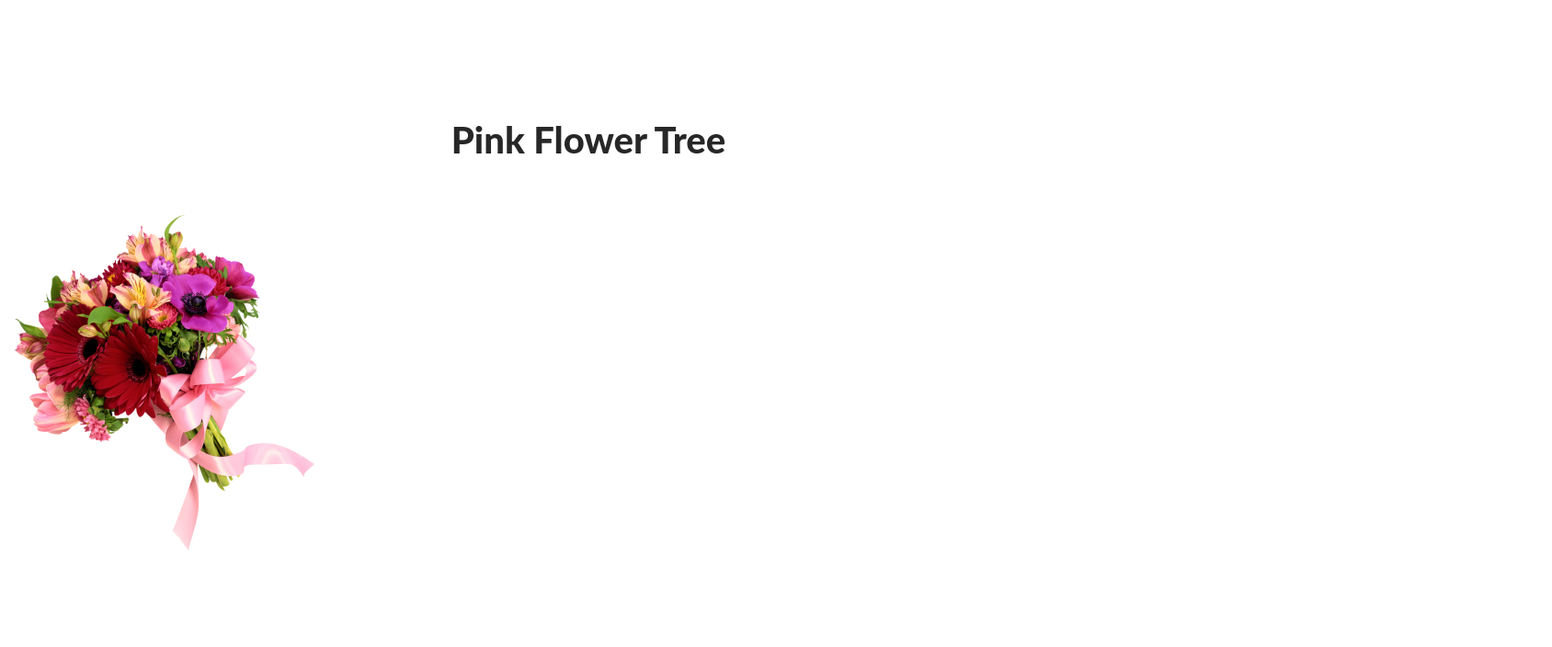
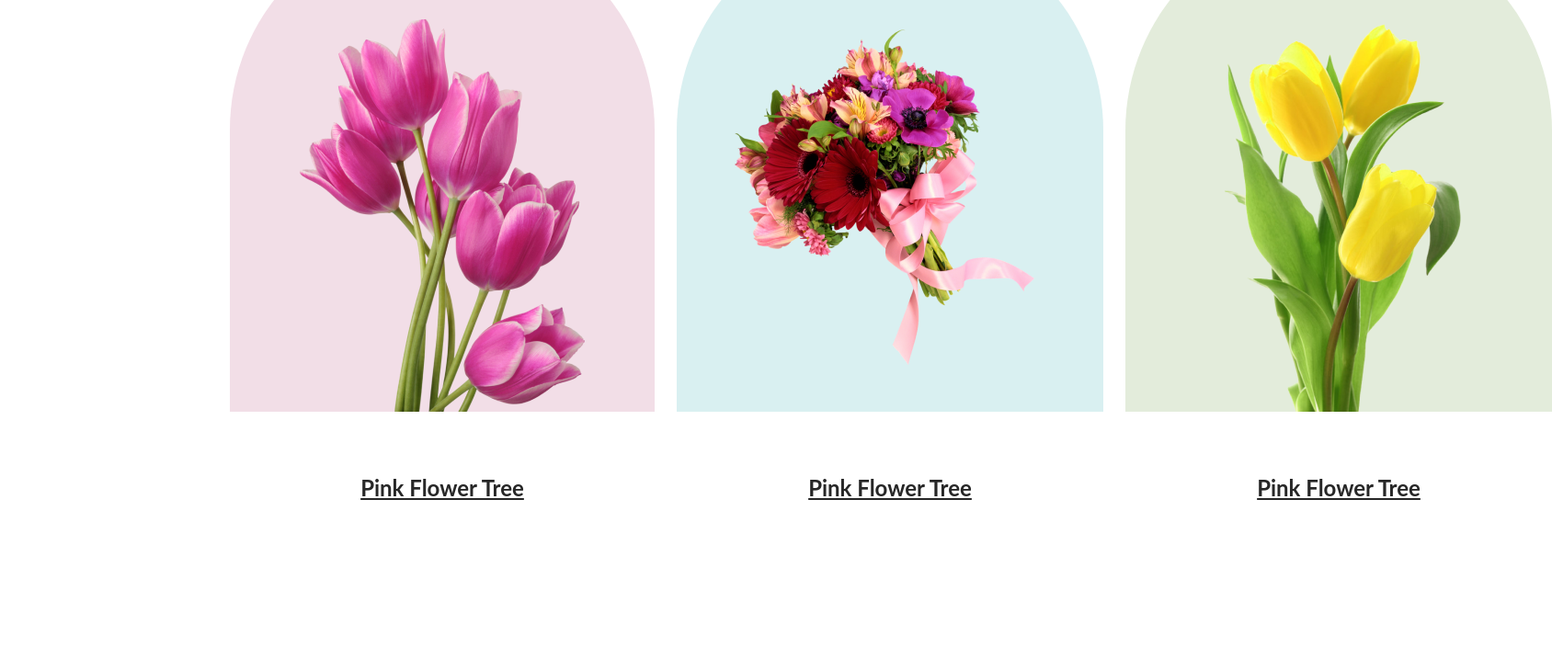
Before and after one commit to aditto11/first-assignment-repo, a plain HTML site: page index.html in a window 1280 px wide. Shown: the part 2016-2720 px from the top of the page at 92% size, 1688 px wide, since content can reach past the window. After the commit the page ends 2643 px from the top, so only its background shows below. Drawn offline with Linux system fonts and the light colour scheme.

```diff
--- a/index.html
+++ b/index.html
@@ -26,24 +26,24 @@
 
             <div>
 
-            <h3 class="section-title">Our Featured Flowers</h3>
-            <p class="section-description">It is a long established fact that a reader will be distracted by the
-                readable content of a page when looking at its layout.</p>
+                <h3 class="section-title">Our Featured Flowers</h3>
+                <p class="section-description">It is a long established fact that a reader will be distracted by the
+                    readable content of a page when looking at its layout.</p>
             </div>
 
             <div class="flower-container">
 
                 <div class="flower">
-                    <img src="Flower Asset/pngwing 6.png" alt="">
-                    <h4 class="section-title">Pink Flower Tree</h4>
+                    <img class="flower-img" src="Flower Asset/pngwing 6.png" alt="">
+                    <h4 class="flower-title">Pink Flower Tree</h4>
                 </div>
                 <div class="flower">
-                    <img src="Flower Asset/pngwing 5.png" alt="">
-                    <h4 class="section-title">Pink Flower Tree</h4>
+                    <img id="flower-img" src="Flower Asset/pngwing 5.png" alt="">
+                    <h4 class="flower-title">Pink Flower Tree</h4>
                 </div>
                 <div class="flower">
-                    <img src="Flower Asset/pngwing 7.png" alt="">
-                    <h4 class="section-title">Pink Flower Tree</h4>
+                    <img id="id-flower" src="Flower Asset/pngwing 7.png" alt="">
+                    <h4 class="flower-title">Pink Flower Tree</h4>
                 </div>
 
             </div>
--- a/styles/flower.css
+++ b/styles/flower.css
@@ -48,6 +48,64 @@
     text-align: center;
     font-size: 40px;
     font-weight: 800;
-    margin-top: 170px;
-    margin-bottom: ;
+    padding-top: 170px;
+    padding-bottom: 24px;
 }
+
+.section-description {
+    color: rgba(39, 39, 39, 0.60);
+    text-align: center;
+    font-size: 18px;
+    font-weight: 400;
+    padding: 0px 600px 0px 600px;
+}
+
+
+.flower-container {
+    display: flex;
+    gap: 24px;
+    padding: 50px 250px 50px 250px;
+}
+
+.flower {
+
+    background-size: 300px;
+}
+
+
+.flower-img {
+
+    width: 310px;
+    height: 428px;
+    padding: 110px 76px 0px 76px;
+    border-radius: 300px 300px 0px 0px;
+    background: rgba(167, 33, 98, 0.15);
+}
+
+#flower-img {
+    width: 370px;
+    height: 370px;
+    padding: 117px 47px 51px 47px;
+    border-radius: 300px 300px 0px 0px;
+    background: rgba(5, 151, 160, 0.15);
+}
+
+#id-flower {
+    width: 464px;
+    height: 538px;
+    padding: 67px 75px 0px 75px;
+    width: 314px;
+    height: 471px;
+    border-radius: 300px 300px 0px 0px;
+    background: rgba(71, 125, 17, 0.15);
+}
+
+
+.flower-title {
+    color: #272727;
+    text-align: center;
+    font-size: 24px;
+    font-weight: 700;
+    text-decoration-line: underline;
+    padding-top: 33px;
+}
```
